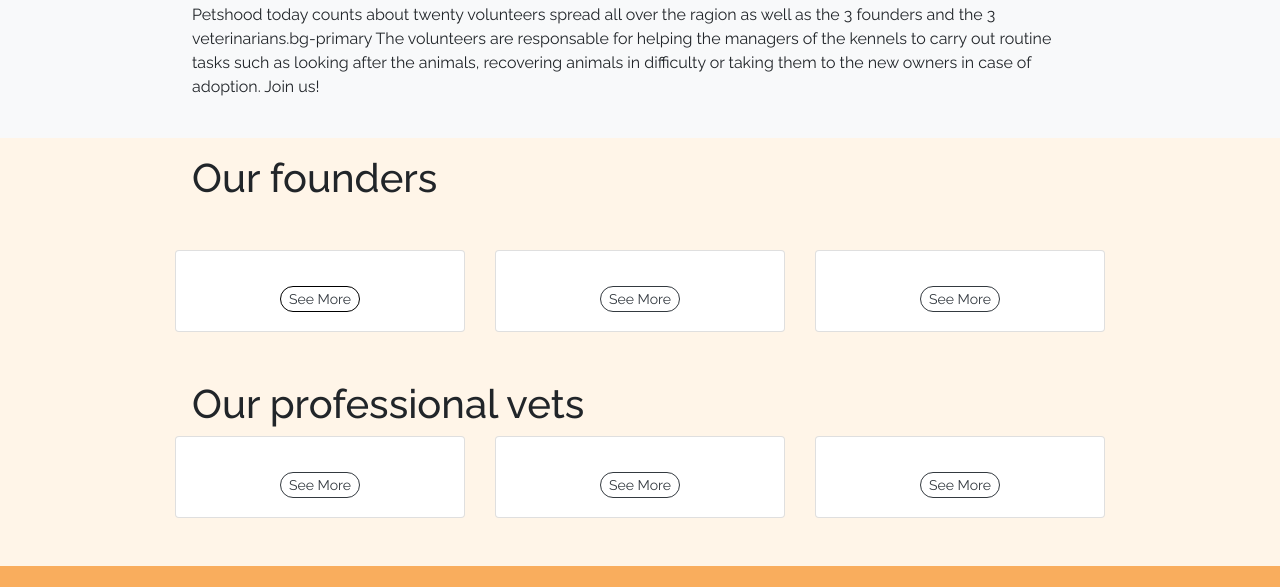
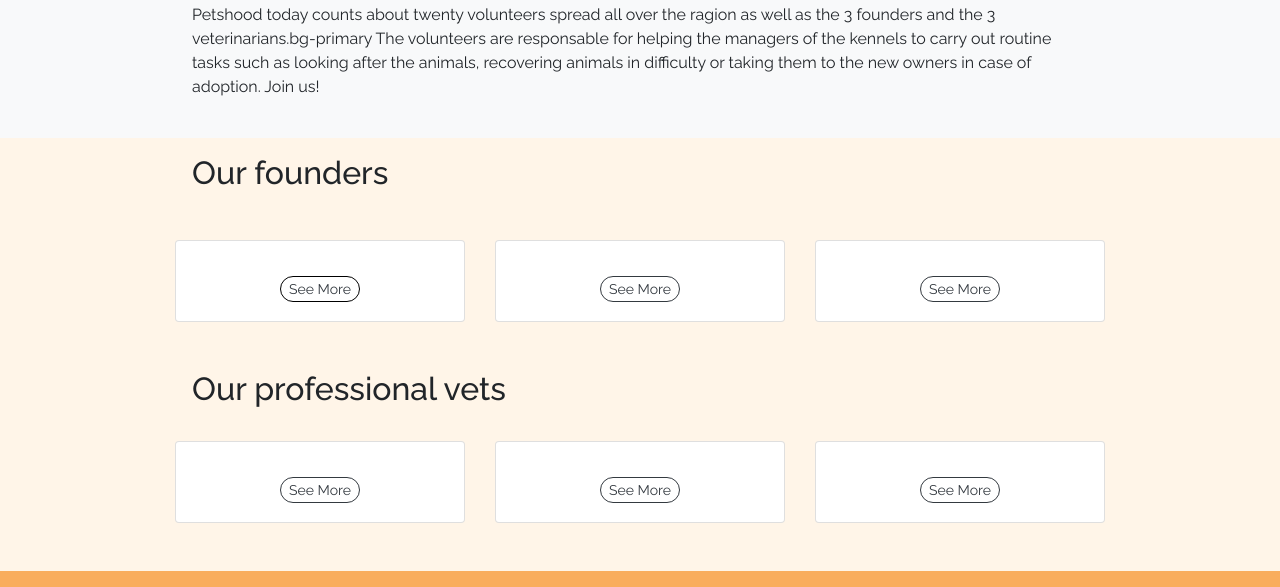
Before and after one commit to LucaBRS/polimi-HYP-2020-10437877, a website: page www/static/member.html in a window 1280 px wide. Shown: the part 618-1205 px from the top of the page. Drawn offline with nearby package versions, Linux system fonts and the light colour scheme; no server answers; a web font is replaced by a local one.

Commit message:
stupid change
now titles are all the same

```diff
--- a/www/static/member.html
+++ b/www/static/member.html
@@ -110,7 +110,7 @@
 
 
     <!--aaaaaaaaaaaaaaaaaaaaaaaaa-->
-    <h1 class="assoh"> Our founders </h1>
+    <h2 class="assoh"> Our founders </h2>
 
 
     <p id="member"></p>
@@ -163,7 +163,8 @@
 
 
     </div>
-    <h1 class="assoh"> Our professional vets </h1>
+    <h2 class="assoh"> Our professional vets </h2>
+		<br>
     <div class="container-fluid ">
         <div class="row mb-5 justify-content-center ">
             <div class="col-sm-3 ">
```
